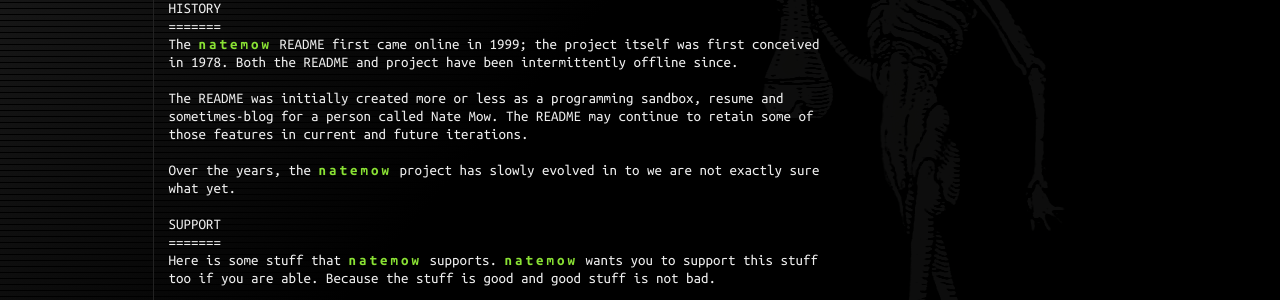
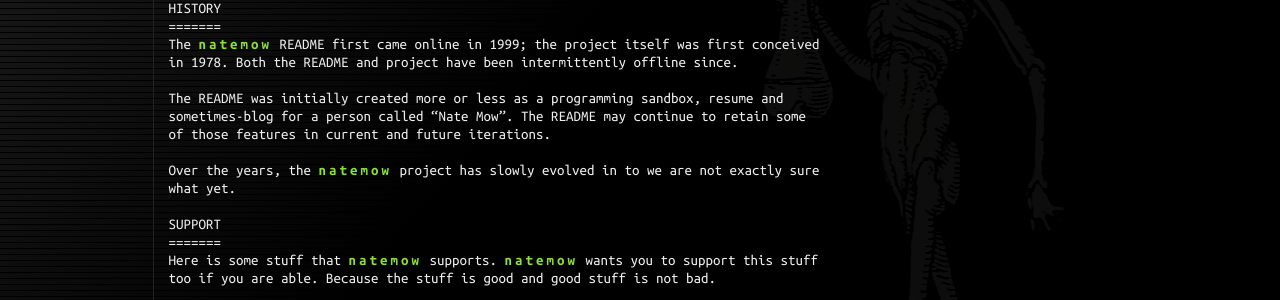
Before and after one commit to natemow/natemow.github.io, a Jekyll site: the page built from index.md, in a window 1280 px wide and 1136 px high. Shown: the part 343-643 px from the top of the window. Built offline with Jekyll 4.4.1, drawn with Linux system fonts in a browser that asks for light colours; nearby versions of some CDN libraries.

```diff
--- a/index.md
+++ b/index.md
@@ -15,7 +15,7 @@
 
 The {% include brand.html %} README first came online in 1999; the project itself was first conceived in 1978. Both the README and project have been intermittently offline since.
 
-The README was initially created more or less as a programming sandbox, resume and sometimes-blog for a person called {{ site.author }}. The README may continue to retain some of those features in current and future iterations.
+The README was initially created more or less as a programming sandbox, resume and sometimes-blog for a person called "{{ site.author }}". The README may continue to retain some of those features in current and future iterations.
 
 Over the years, the {% include brand.html %} project has slowly evolved in to we are not exactly sure what yet.
 
```
